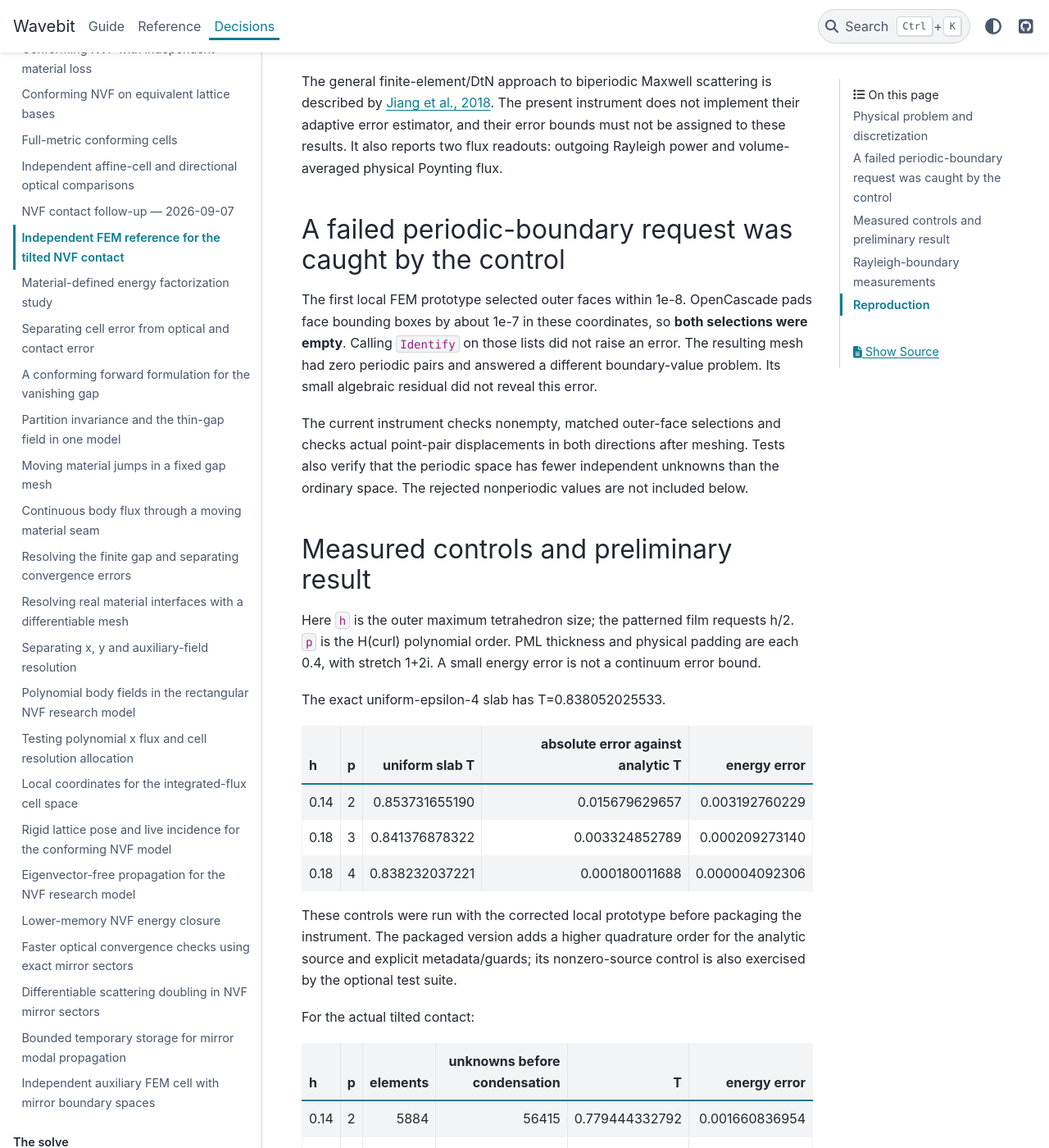
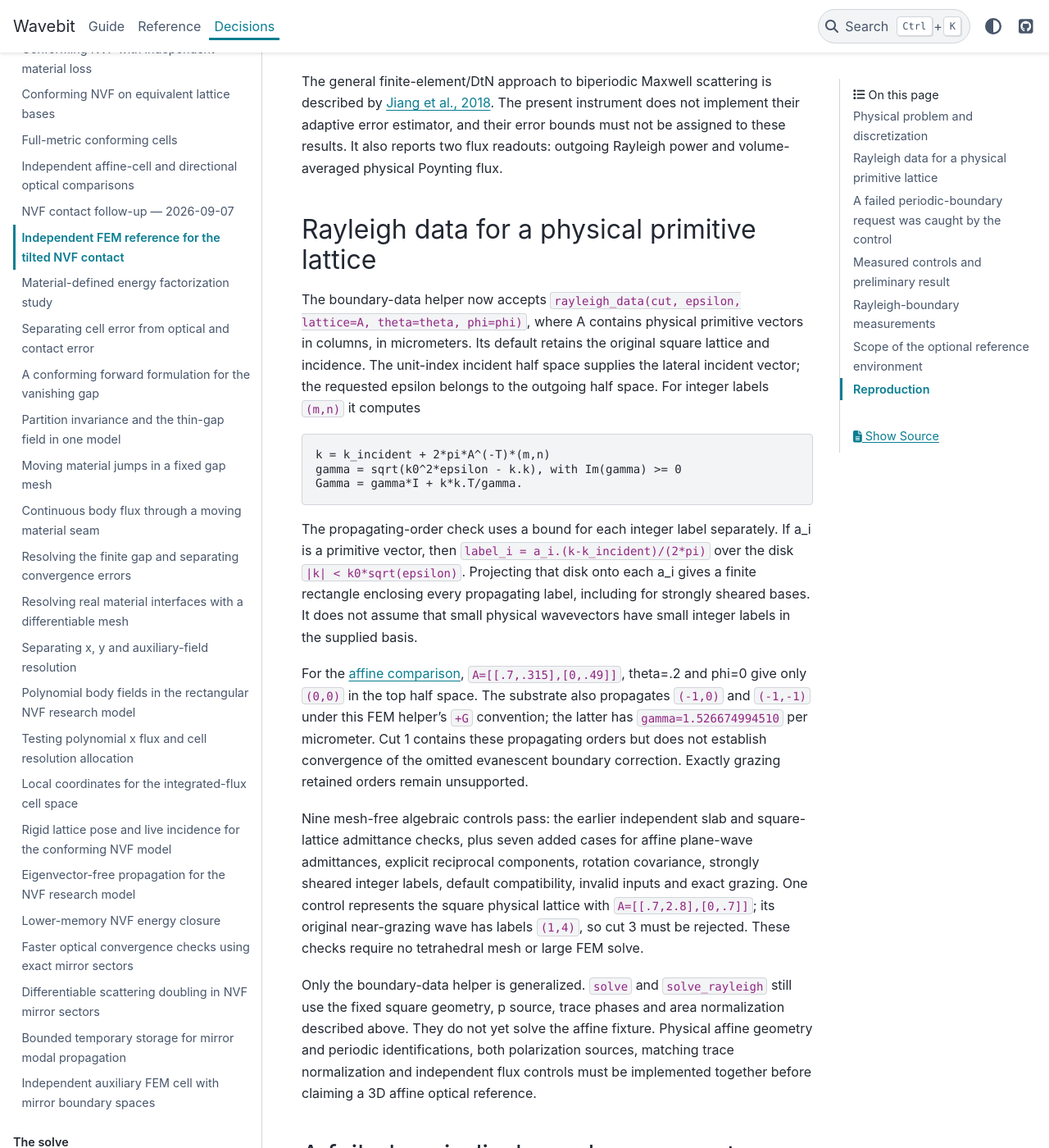
Before and after one commit to fieldalgo/wavebit, a Sphinx documentation site: the page built from docs/nvf-independent-fem.md, in a window 1280 px wide and 1400 px high, scrolled down 1433 px. Shown: the whole window at 82% size. Built offline with Sphinx 7.4.7 and the PyData theme 0.15.4, drawn with Linux system fonts in a browser that asks for light colours; some of the changed text lies outside the part shown.

Commit message:
feat(studies): support physical lattices in Rayleigh data
Co-authored-by: Codex <noreply@openai.com>

````diff
--- a/docs/nvf-independent-fem.md
+++ b/docs/nvf-independent-fem.md
@@ -55,6 +55,53 @@ described by [Jiang et al., 2018](https://arxiv.org/abs/1811.12449). The present
 instrument does not implement their adaptive error estimator, and their error
 bounds must not be assigned to these results. It also reports two flux readouts:
 outgoing Rayleigh power and volume-averaged physical Poynting flux.
+
+## Rayleigh data for a physical primitive lattice
+
+The boundary-data helper now accepts
+`rayleigh_data(cut, epsilon, lattice=A, theta=theta, phi=phi)`, where A
+contains physical primitive vectors in columns, in micrometers. Its default
+retains the original square lattice and incidence. The unit-index incident
+half space supplies the lateral incident vector; the requested epsilon
+belongs to the outgoing half space. For integer labels `(m,n)` it computes
+
+```text
+k = k_incident + 2*pi*A^(-T)*(m,n)
+gamma = sqrt(k0^2*epsilon - k.k), with Im(gamma) >= 0
+Gamma = gamma*I + k*k.T/gamma.
+```
+
+The propagating-order check uses a bound for each integer label separately.
+If a_i is a primitive vector, then
+`label_i = a_i.(k-k_incident)/(2*pi)` over the disk
+`|k| < k0*sqrt(epsilon)`. Projecting that disk onto each a_i gives a finite
+rectangle enclosing every propagating label, including for strongly
+sheared bases. It does not assume that small physical wavevectors have
+small integer labels in the supplied basis.
+
+For the [affine comparison](nvf-affine-convergence.md),
+`A=[[.7,.315],[0,.49]]`, theta=.2 and phi=0 give only `(0,0)` in the top
+half space. The substrate also propagates `(-1,0)` and `(-1,-1)` under
+this FEM helper's `+G` convention; the latter has
+`gamma=1.526674994510` per micrometer. Cut 1 contains these propagating
+orders but does not establish convergence of the omitted evanescent
+boundary correction. Exactly grazing retained orders remain unsupported.
+
+Nine mesh-free algebraic controls pass: the earlier independent slab
+and square-lattice admittance checks, plus seven added cases for affine
+plane-wave admittances, explicit reciprocal components, rotation
+covariance, strongly sheared integer labels, default compatibility,
+invalid inputs and exact grazing. One control represents the square
+physical lattice with `A=[[.7,2.8],[0,.7]]`; its original near-grazing
+wave has labels `(1,4)`, so cut 3 must be rejected. These checks require
+no tetrahedral mesh or large FEM solve.
+
+Only the boundary-data helper is generalized. `solve` and `solve_rayleigh`
+still use the fixed square geometry, p source, trace phases and area
+normalization described above. They do not yet solve the affine fixture.
+Physical affine geometry and periodic identifications, both polarization
+sources, matching trace normalization and independent flux controls must
+be implemented together before claiming a 3D affine optical reference.
 
 ## A failed periodic-boundary request was caught by the control
 
@@ -151,6 +198,33 @@ The two readouts disagree by 0.000409769. This observed flux error is kept
 explicit instead of selecting the readout that happens to be closer.
 No production NVF behavior or acceptance tolerance was changed.
 
+## Scope of the optional reference environment
+
+The inspected environment contains `ngsolve==6.2.2606`,
+`netgen-mesher==6.2.2606` and `netgen-occt==7.8.1`. The first two packages
+declare LGPL-2.1-only; OCCT has its LGPL license and additional exception.
+The package declarations do not describe every bundled component.
+In particular, the installed `netgen/libngla.dylib` exports
+`SuiteSparse_version`, `umfpack_dl_report_status` and
+`umfpack_zl_report_status`, and contains an UMFPACK banner and GPL notice.
+The exact bundled UMFPACK version has not been identified. The official
+[UMFPACK license](https://github.com/DrTimothyAldenDavis/SuiteSparse/blob/dev/UMFPACK/Doc/License.txt)
+identifies GPL-2.0-or-later, so this environment must not be described as
+containing only LGPL components or as cleared for product redistribution.
+
+The reference use remains internal numerical validation, with independently
+written study code and numerical outputs that contain no solver
+implementation. The running/output provisions of the
+[NGSolve license](https://github.com/NGSolve/ngsolve/blob/master/LICENSE)
+and [GNU GPL version 2](https://www.gnu.org/licenses/old-licenses/gpl-2.0.html)
+distinguish that use from redistribution. No FEM binaries or external
+solver source are added to the Wavebit runtime or its installation
+dependencies. Bundling, linking or distributing the reference environment
+requires a separate review of exact component versions and their terms.
+The [OCCT license](https://github.com/Open-Cascade-SAS/OCCT/blob/V7_8_1/LICENSE_LGPL_21.txt)
+and [exception](https://github.com/Open-Cascade-SAS/OCCT/blob/V7_8_1/OCCT_LGPL_EXCEPTION.txt)
+are part of that review, not a substitute for it.
+
 ## Reproduction
 
 On the current host NGSolve 6.2.2606 is already installed in
@@ -173,7 +247,12 @@ and one-axis-only identifications, the clipped periodic material geometry,
 analytic and nonzero-source slab controls, the zero-contrast limit, and
 condensation/reconstruction equivalence for both boundary formulations. The
 Rayleigh tests also reject an omitted propagating order and require the mesh to
-contain no PML. All **12 optional tests passed** in the NGSolve environment. They
+contain no PML. All **12 original optional tests passed** in the NGSolve environment. They
 validate the instrument; they are not additional NVF physics successes.
+The lattice-helper extension adds seven tests and moves two existing
+algebraic tests into `FEMAlgebraicTests`, which constructs no mesh. Its
+nine checks pass separately; the ten unchanged mesh/solve checks were
+not rerun for this boundary-data-only change. Run the small selection with
+`python -m unittest tests.test_nvf_fem_reference.FEMAlgebraicTests -v`.
 Selected results, with prototype-versus-packaged flux provenance, are retained in
 [`studies/results/nvf_fem_reference.log`](../studies/results/nvf_fem_reference.log).
````
Also changed, not shown: studies/README.md, 2 other files.
